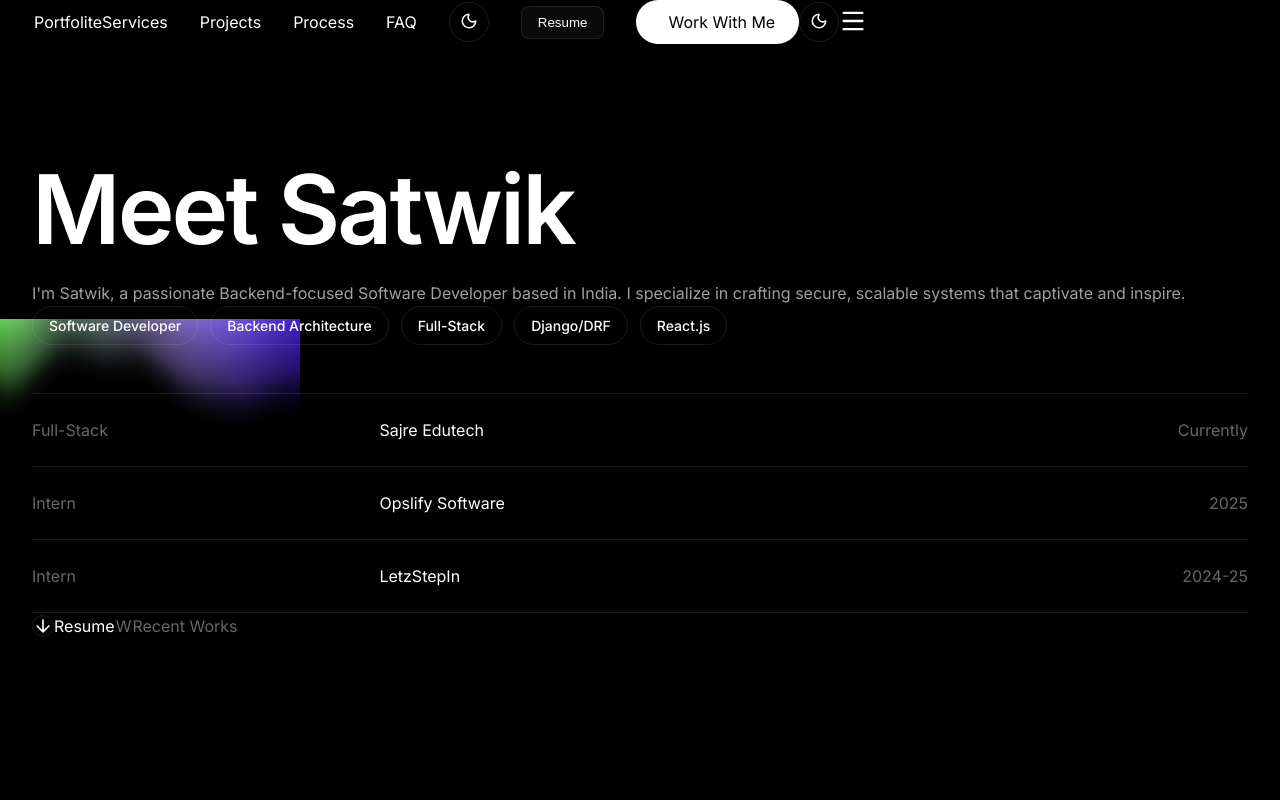
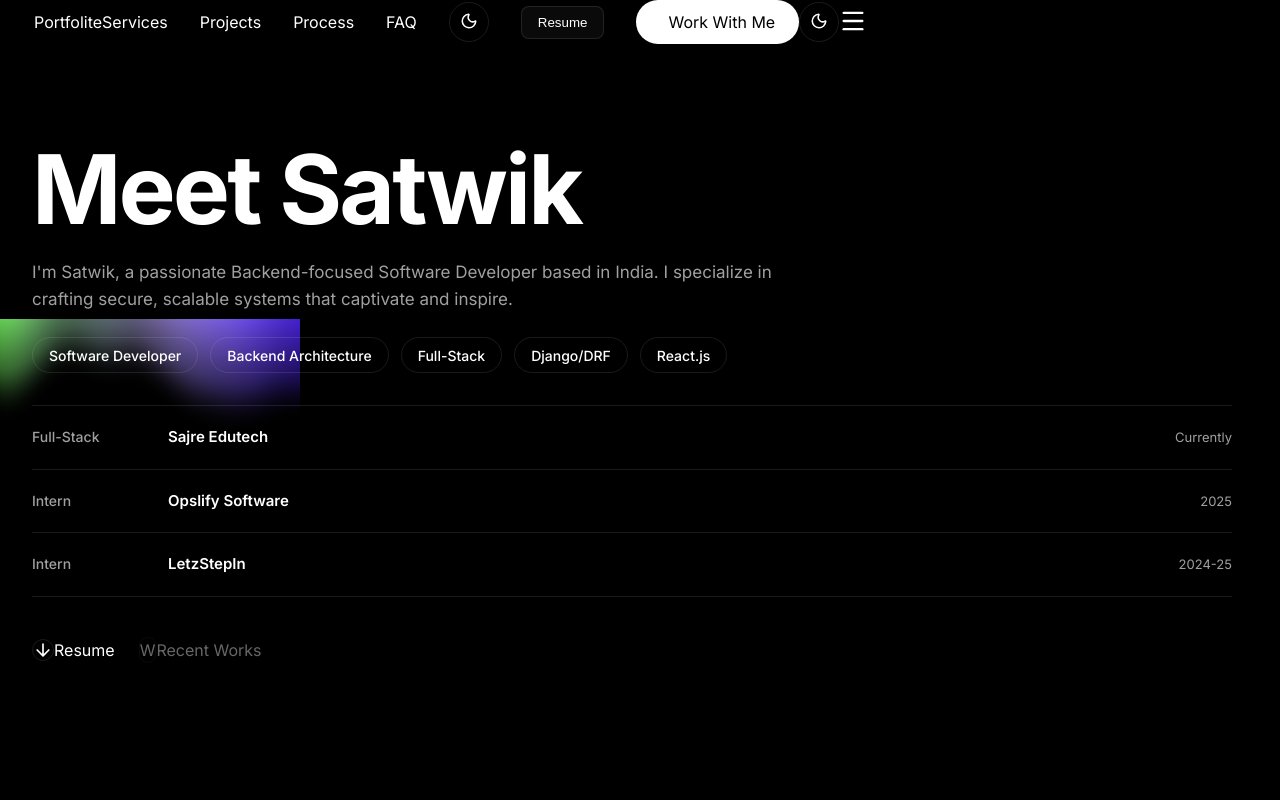
Before and after one commit to Satwik0909/Satwiks-portfolio, a Next.js app: page / in a window 1280 px wide. Shown: the top 800 px of the page. Built offline with nearby package versions, Linux system fonts and the light colour scheme.

Commit message:
feat: add Hero section component and global design tokens with layout styles

```diff
--- a/src/app/globals.css
+++ b/src/app/globals.css
@@ -128,9 +128,10 @@
   }
 }
 
-/* Pills & Badges */
+/* Pills & Badges - 8px spacing system */
 .badge {
-  padding: 8px 16px;
+  height: 36px;
+  padding: 0 16px;
   border-radius: 100px;
   background: var(--surface-alt);
   font-size: 14px;
@@ -139,6 +140,7 @@
   display: inline-flex;
   align-items: center;
   gap: 8px;
+  white-space: nowrap;
 }
 
 .badge-outline {
@@ -154,7 +156,7 @@
   border: 1px solid var(--glass-border);
 }
 
-/* Table Style */
+/* Experience Table - 3-column grid with clear hierarchy */
 .experience-table {
   width: 100%;
   border-top: 1px solid var(--border);
@@ -162,16 +164,41 @@
 
 .experience-row {
   display: grid;
-  grid-template-columns: 1fr 1fr 1fr;
-  padding: 24px 0;
+  grid-template-columns: minmax(100px, 120px) 1fr minmax(100px, 120px);
+  padding: 20px 0;
   border-bottom: 1px solid var(--border);
-  align-items: center;
+  align-items: baseline;
+  gap: 16px;
+}
+
+.experience-type {
+  font-size: 14px;
+  font-weight: 500;
+  color: var(--secondary);
+}
+
+.experience-company {
+  font-size: 15px;
+  font-weight: 600;
+  color: var(--foreground);
+}
+
+.experience-period {
+  font-size: 13px;
+  font-weight: 400;
+  color: var(--secondary);
+  text-align: right;
 }
 
 @media (max-width: 768px) {
   .experience-row {
     grid-template-columns: 1fr;
-    gap: 8px;
+    gap: 4px;
+    padding: 16px 0;
+  }
+
+  .experience-period {
+    text-align: left;
   }
 }
 
--- a/src/components/Hero.tsx
+++ b/src/components/Hero.tsx
@@ -27,6 +27,7 @@
                 />
             </div>
             <div className="container relative z-10">
+                <div style={{ maxWidth: '1200px' }}>
                     <div style={{ display: 'grid', gridTemplateColumns: 'repeat(auto-fit, minmax(320px, 1fr))', gap: '3rem', alignItems: 'center' }} className="hero-grid">
 
                         <motion.div
@@ -34,16 +35,16 @@
                             animate={{ opacity: 1, x: 0 }}
                             transition={{ duration: 0.8 }}
                         >
-                        <h1 style={{ fontSize: 'clamp(2.5rem, 8vw, 6rem)', fontWeight: 600, marginBottom: '1.5rem', lineHeight: 1 }}>
+                            <h1 style={{ fontSize: 'clamp(2.5rem, 8vw, 6rem)', fontWeight: 700, marginBottom: '16px', lineHeight: 1.1 }}>
                                 Meet Satwik
                             </h1>
 
-                        <p className="text-lg md:text-xl mb-8 max-w-xl" style={{ color: 'var(--secondary)', lineHeight: '1.6' }}>
+                            <p style={{ fontSize: '17px', color: 'var(--secondary)', lineHeight: '1.6', maxWidth: '65%', marginBottom: '24px' }}>
                                 I'm Satwik, a passionate Backend-focused Software Developer based in India.
                                 I specialize in crafting secure, scalable systems that captivate and inspire.
                             </p>
 
-                        <div style={{ display: 'flex', flexWrap: 'wrap', gap: '0.75rem', marginBottom: '3rem' }}>
+                            <div style={{ display: 'flex', flexWrap: 'wrap', gap: '12px', marginBottom: '32px' }}>
                                 {badges.map((badge, i) => (
                                     <span key={i} className="badge badge-outline">
                                         {badge}
@@ -51,17 +52,17 @@
                                 ))}
                             </div>
 
-                        <div className="experience-table mt-12">
+                            <div className="experience-table" style={{ marginTop: '32px' }}>
                                 {experiences.map((exp, i) => (
-                                <div key={i} className="experience-row" style={{ gridTemplateColumns: '1fr 1.5fr 1fr' }}>
-                                    <span className="text-xs md:text-sm font-medium opacity-40">{exp.type}</span>
-                                    <span className="text-xs md:text-sm font-medium">{exp.role}</span>
-                                    <span className="text-xs md:text-sm font-medium text-right opacity-40">{exp.period}</span>
+                                    <div key={i} className="experience-row">
+                                        <span className="experience-type">{exp.type}</span>
+                                        <span className="experience-company">{exp.role}</span>
+                                        <span className="experience-period">{exp.period}</span>
                                     </div>
                                 ))}
                             </div>
 
-                        <div className="mt-12 md:mt-16 flex flex-wrap gap-6 md:gap-12 items-center">
+                            <div style={{ marginTop: '40px', display: 'flex', flexWrap: 'wrap', gap: '24px', alignItems: 'center' }}>
                                 <motion.div
                                     onClick={onOpenResume}
                                     className="flex items-center gap-4 group cursor-pointer"
@@ -111,27 +112,14 @@
 
                     </div>
                 </div>
+            </div>
             <style jsx>{`
                 @media (max-width: 768px) {
                     .hero-grid {
                         grid-template-columns: 1fr !important;
-                        text-align: center;
-                    }
-                    .experience-table {
-                        text-align: left;
-                    }
-                    div[style*="display: flex; flex-wrap: wrap"] {
-                        justify-content: center;
-                    }
-                    div[style*="mt-12 md:mt-16"] {
-                        justify-content: center;
-                    }
-                    h1 {
-                        text-align: center;
                     }
                     p {
-                        margin-left: auto;
-                        margin-right: auto;
+                        max-width: 100% !important;
                     }
                 }
             `}</style>
```
Lines whose indentation alone changed are shown as unchanged.
